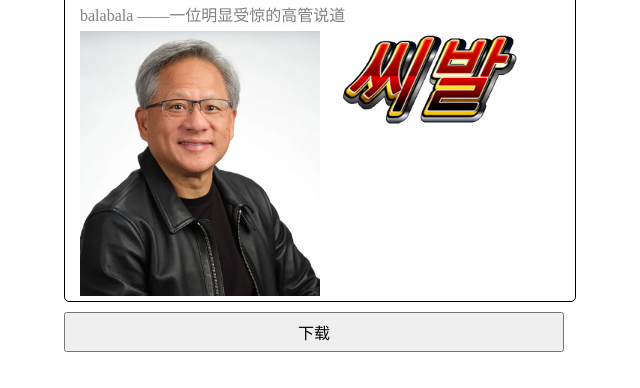
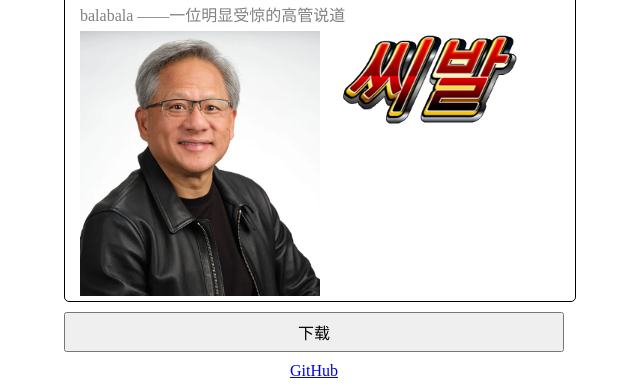
Before and after one commit to sp2dev/huangxiaochuan, a plain HTML site: page index.html in a window 1280 px wide. Shown: the part 440-828 px from the top of the page, without its empty margins (326-966 px from the left). Before the commit the page ends 802 px from the top, so only its background shows below. Drawn offline with nearby package versions, Linux system fonts and the light colour scheme.

Commit message:
add repo link

```diff
--- a/css/style.css
+++ b/css/style.css
@@ -85,3 +85,7 @@ input {
     font-size: 16px;
     height: 40px;
 }
+
+.footer {
+    text-align: center;
+}
--- a/index.html
+++ b/index.html
@@ -37,6 +37,9 @@
         <button id="download-btn">下载</button>
     </div>
 
+    <div class="footer">
+        <a href="https://github.com/sp2dev/huangxiaochuan">GitHub</a>
+    </div>
 </body>
 
 <script src="./js/jenson.js"></script>
```
Also changed, not shown: 1 other file.
